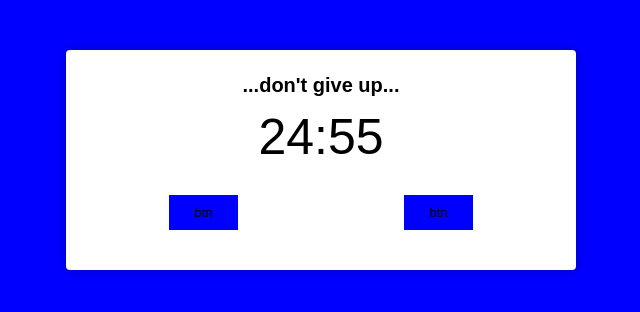
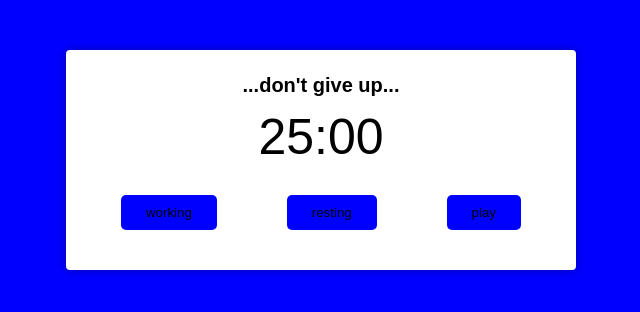
Before and after one commit to weldocarvalho/pomodoro_technique-typescript-react, a React (Create React App) app: page / in a window 1280 px wide. Shown: the top 312 px of the page, without its empty margins (319-959 px from the left). Built offline with nearby package versions, Linux system fonts and the light colour scheme.

Commit message:
chore(PomodoroTimer): setTimeRunning, setWorking, setResting add

```diff
--- a/src/components/PomodoroTimer.tsx
+++ b/src/components/PomodoroTimer.tsx
@@ -1,4 +1,4 @@
-import React, { useState } from 'react';
+import React, { useEffect, useState } from 'react';
 import { useInterval } from '../hooks/useInterval';
 import { Button } from './Button';
 import { Timer } from './Timer';
@@ -12,19 +12,54 @@ interface Props {
 
 export function PomodoroTimer(props: Props): JSX.Element {
   const [mainTime, setMainTime] = useState(props.pomodoroTime);
+  const [timeRunning, setTimeRunning] = useState(false);
+  const [working, setWorking] = useState(false);
+  const [resting, setResting] = useState(false);
 
-  useInterval(() => {
-    setMainTime(mainTime - 1);
-  }, 1000);
+  useEffect(() => {
+    if (working) document.body.classList.add('Working');
+    if (resting) document.body.classList.remove('Working');
+  }, [working]);
+
+  useInterval(
+    () => {
+      setMainTime(mainTime - 1);
+    },
+    timeRunning ? 1000 : null,
+  );
+
+  const start = () => {
+    setTimeRunning(true);
+    setWorking(true);
+    setResting(false);
+    setMainTime(props.pomodoroTime);
+  };
+
+  const rest = (long: boolean) => {
+    setTimeRunning(true);
+    setWorking(false);
+    setResting(true);
+
+    long ? setMainTime(props.longRestTime) : setMainTime(props.shortRestTime);
+  };
 
   return (
     <div className="Pomodoro">
-      <h2>...don&apos;t give up...</h2>
+      {resting ? (
+        <h2>...take some rest, you earn it...</h2>
+      ) : (
+        <h2>...don&apos;t give up...</h2>
+      )}
+
       <Timer mainTime={mainTime} />
 
       <div className="Controls">
-        <Button text="btn"></Button>
-        <Button text="btn"></Button>
+        <Button text="working" onClick={() => start()}></Button>
+        <Button text="resting" onClick={() => rest(false)}></Button>
+        <Button
+          text={timeRunning ? 'pause' : 'play'}
+          onClick={() => setTimeRunning(!timeRunning)}
+        ></Button>
       </div>
     </div>
   );
--- a/src/index.css
+++ b/src/index.css
@@ -19,14 +19,6 @@ body {
   max-width: 55rem;
   margin: 0 auto;
 }
-
-/* .WorkingTime {
-  background-color: gainsboro;
-} */
-
-/* .Hidden {
-  display: none;
-} */
 
 .Pomodoro {
   background-color: #fff;
@@ -55,7 +47,17 @@ body {
 .Pomodoro button {
   background-color: blue;
   border: none;
+  border-radius: 0.5rem;
   cursor: pointer;
   padding: 1rem 2.5rem;
   margin: 2rem auto;
 }
+
+.Working {
+  background: gray;
+}
+
+.Working .Pomodoro button {
+  background: red;
+  color: #fff;
+}
```
Also changed, not shown: .eslintrc.js. Lines whose indentation alone changed are shown as unchanged.
